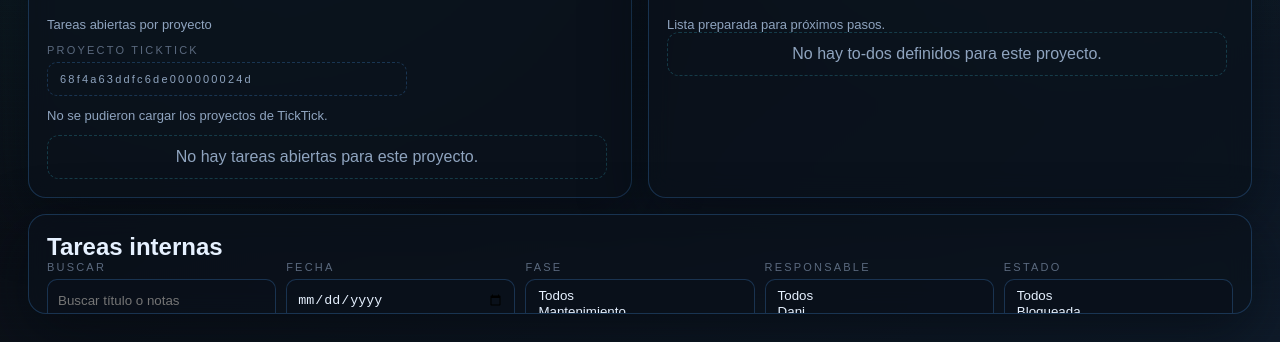
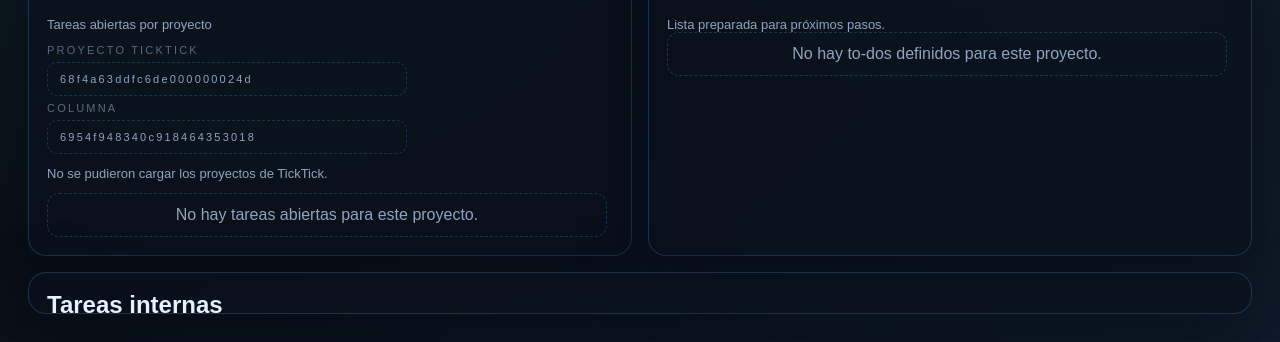
Before and after one commit to ralph1985/project-manager, a website with bundled scripts: page dashboard/home/project.html in a window 1280 px wide. Shown: the part 458-800 px from the top of the page. Built offline with nearby package versions, Linux system fonts and the light colour scheme; no server answers.

Commit message:
feat(ticktick): show column id in project view

```diff
--- a/dashboard/home/project.html
+++ b/dashboard/home/project.html
@@ -41,6 +41,8 @@
         <div class="ticktick-controls">
           <label>Proyecto TickTick</label>
           <span class="ticktick-project-id">68f4a63ddfc6de000000024d</span>
+          <label>Columna</label>
+          <span id="ticktickColumnId" class="ticktick-project-id">-</span>
         </div>
         <p id="ticktickMessage" class="ticktick-message"></p>
         <ul id="ticktickTasks" class="ticktick-list"></ul>
--- a/dashboard/src/home/ui/elementsProject.js
+++ b/dashboard/src/home/ui/elementsProject.js
@@ -18,6 +18,7 @@ export function getProjectElements() {
     ticktickRefresh: document.getElementById('ticktickRefresh'),
     ticktickMessage: document.getElementById('ticktickMessage'),
     ticktickTasks: document.getElementById('ticktickTasks'),
+    ticktickColumnId: document.getElementById('ticktickColumnId'),
     projectTodos: document.getElementById('projectTodos'),
   };
 }
```
